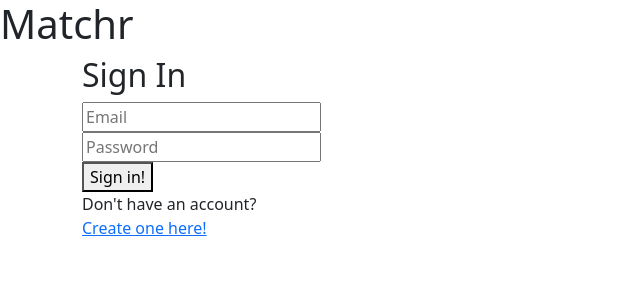
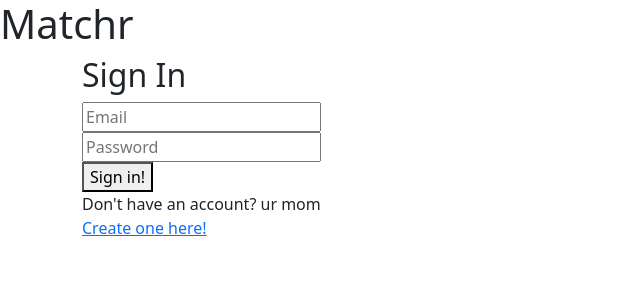
Before and after one commit to CS2250MatchaMatchr/FrontEnd, a React (Create React App) app in the folder client/: page /Login in a window 1280 px wide. Shown: the top 300 px of the page, without its empty margins (0-640 px from the left). Built offline with nearby package versions, Linux system fonts and the light colour scheme.

Commit message:
Added something

```diff
--- a/client/src/pages/Login.js
+++ b/client/src/pages/Login.js
@@ -57,7 +57,7 @@ export default function Login() {
                     <button type="submit" component="span">Sign in!</button>
                 </Form>
             </Formik>
-            Don't have an account?
+            Don't have an account? ur mom
             <br></br>
             <Link to="/CreateAccount">Create one here!</Link>
             </Container>
```
